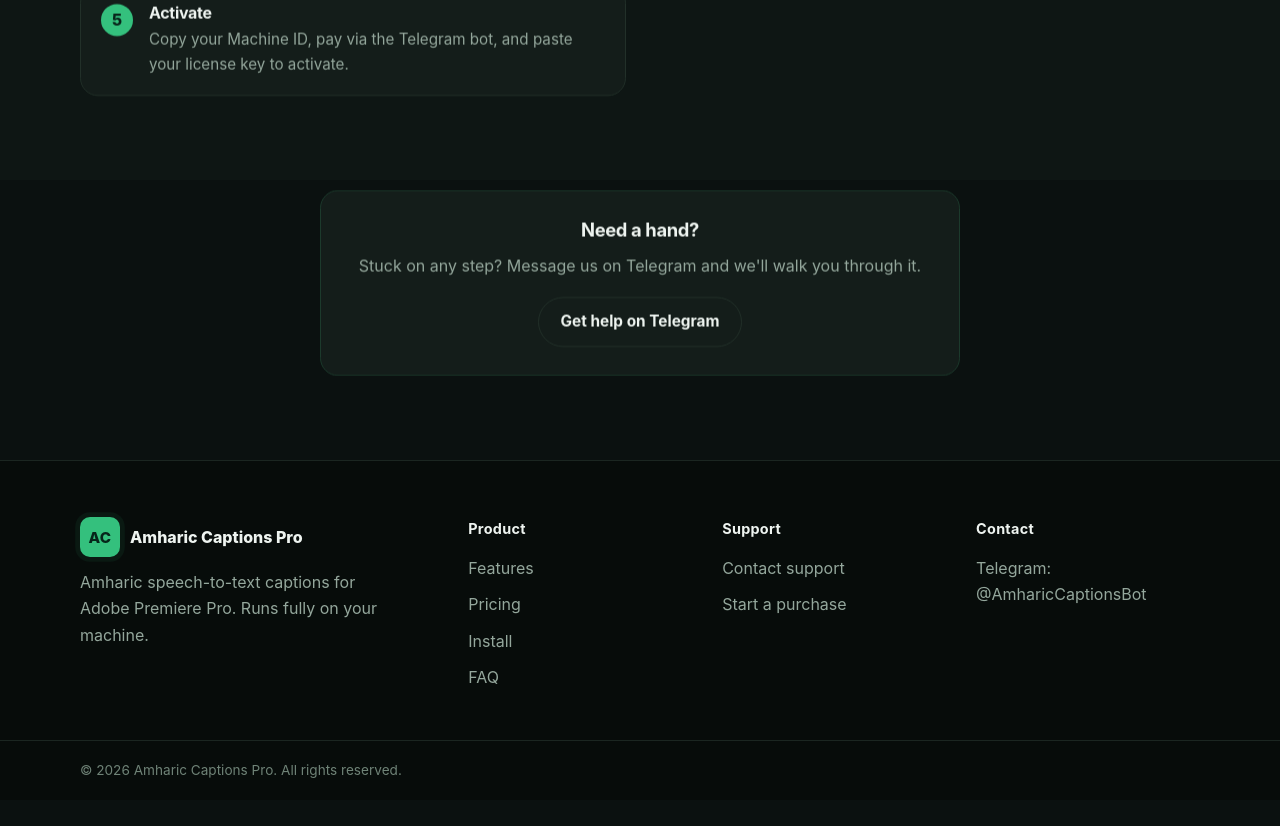
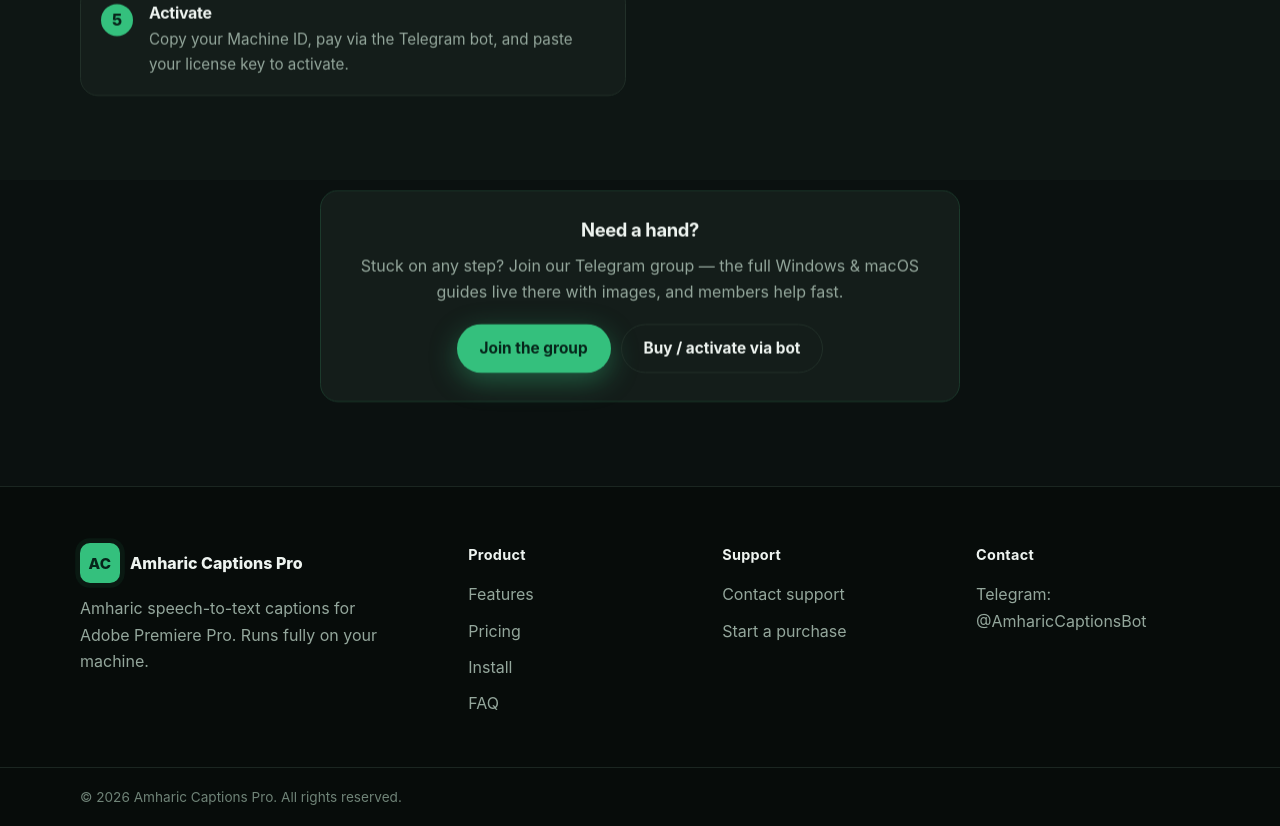
Before and after one commit to kaleb21-19/amharic_caption, a Next.js app in the folder website/: page /install in a window 1280 px wide. Shown: the part 1706-2532 px from the top of the page. Before the commit the page ends 2506 px from the top, so only its background shows below. Built offline with nearby package versions, Linux system fonts and the light colour scheme.

Commit message:
feat: add Telegram support group link (site + bot)

```diff
--- a/website/app/globals.css
+++ b/website/app/globals.css
@@ -211,6 +211,7 @@ a { color: var(--brand); }
 .tip { max-width: 640px; margin: 0 auto; background: var(--bg-card); border: 1px solid var(--brand-100);
   border-radius: var(--radius); padding: 28px; text-align: center; }
 .tip p { margin: 0 0 18px; }
+.tip .tip-actions { display: flex; gap: 10px; justify-content: center; flex-wrap: wrap; }
 
 /* Pricing page extras */
 .pricing-page { padding-top: 10px; }
--- a/website/app/install/page.jsx
+++ b/website/app/install/page.jsx
@@ -1,5 +1,5 @@
 import Reveal from "@/components/Reveal";
-import { DL_WIN, DL_MAC_ARM, DL_MAC_X64, RELEASES_URL, BOT_URL } from "@/lib/site";
+import { DL_WIN, DL_MAC_ARM, DL_MAC_X64, RELEASES_URL, BOT_URL, GROUP_URL } from "@/lib/site";
 
 export const metadata = {
   title: "Install — Amharic Captions for Premiere Pro",
@@ -97,10 +97,13 @@ export default function InstallPage() {
           <Reveal><div className="tip">
             <h3>Need a hand?</h3>
             <p>
-              Stuck on any step? Message us on Telegram and we&apos;ll walk you
-              through it.
+              Stuck on any step? Join our Telegram group — the full Windows &
+              macOS guides live there with images, and members help fast.
             </p>
-            <a className="btn btn-ghost" href={BOT_URL} target="_blank" rel="noopener">Get help on Telegram</a>
+            <div className="tip-actions">
+              <a className="btn btn-primary" href={GROUP_URL} target="_blank" rel="noopener">Join the group</a>
+              <a className="btn btn-ghost" href={BOT_URL} target="_blank" rel="noopener">Buy / activate via bot</a>
+            </div>
           </div></Reveal>
         </div>
       </section>
--- a/website/lib/site.js
+++ b/website/lib/site.js
@@ -1,5 +1,6 @@
 export const BOT_USERNAME = "AmharicCaptionsBot";
 export const BOT_URL = "https://t.me/AmharicCaptionsBot";
+export const GROUP_URL = "https://t.me/+L-bMfmIRyEo3MDg0";
 export const CONTACT_URL = "https://t.me/sumpak6";
 export const SUPPORT_URL = "https://t.me/sumpak6";
 export const SITE_NAME = "Amharic Captions Pro";
```
Also changed, not shown: 1 other file (tests, documents, lock files or other folders).
